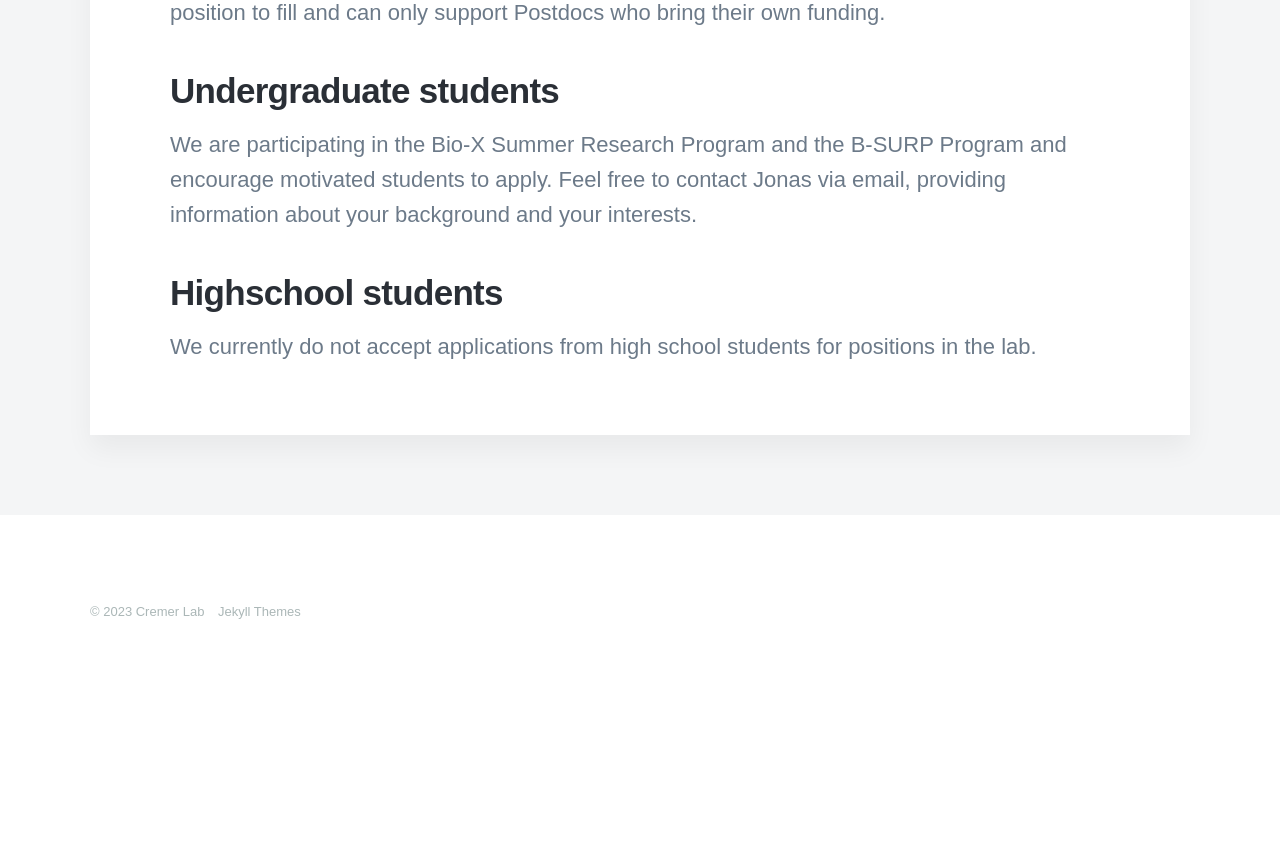
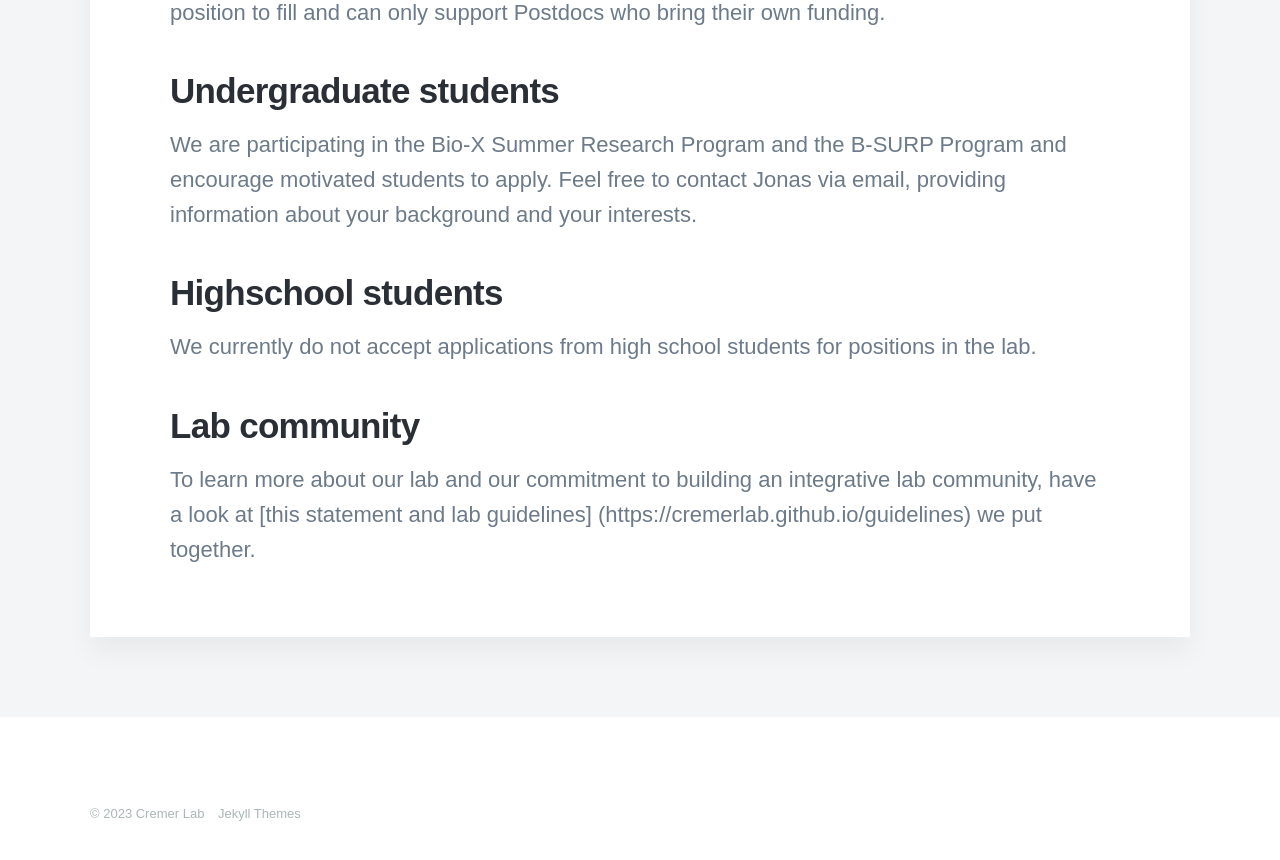
Before and after one commit to cremerlab/cremerlab.github.io, a Jekyll site: the page built from _pages/join.md, in a window 1280 px wide and 900 px high, scrolled down 1219 px. Shown: the top 860 px of the window. Built offline with Jekyll 4.4.1, drawn with Linux system fonts in a browser that asks for light colours; nearby versions of some CDN libraries; some web fonts are replaced; before the commit the page ends 1917 px from its top, so only the background shows below that.

Commit message:
add img and link

```diff
--- a/_pages/join.md
+++ b/_pages/join.md
@@ -18,3 +18,6 @@ We are participating in the Bio-X Summer Research Program and the B-SURP Prog
 
 ## Highschool students
 We currently do not accept applications from high school students for positions in the lab.
+
+## Lab community
+To learn more about our lab and our commitment to building an integrative lab community, have a look at [this statement and lab guidelines] (https://cremerlab.github.io/guidelines) we put together.
```
Also changed, not shown: _pages/research.md (+3 -1 lines), images/microbial_life_triangle.png (added).
